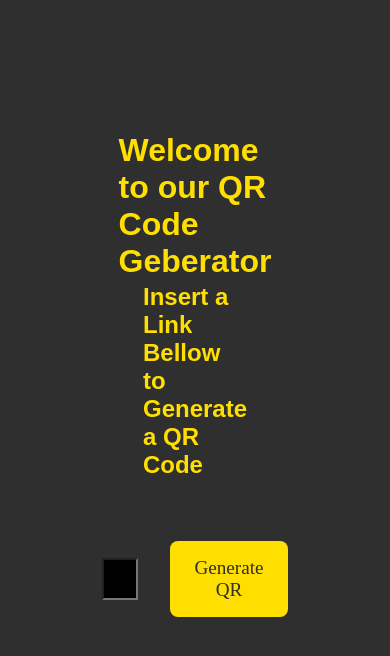
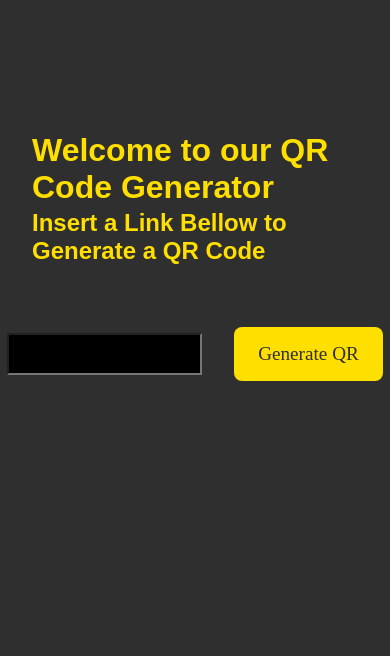
Before and after one commit to pglbiscuite/ProQR, a Flask app: page / in a window 390 px wide. Shown: the top 656 px of the page. Run offline with Flask 3, Linux system fonts and the light colour scheme; some web fonts are replaced.

Commit message:
Version: 0.1.2 - Corrected Typos & Fixed Moblie Responsiveness

```diff
--- a/templates/index.html
+++ b/templates/index.html
@@ -17,7 +17,7 @@
 <body>
 
     <div class="title">
-        <h1>Welcome to our QR Code Geberator</h1>
+        <h1>Welcome to our QR Code Generator</h1>
         <h2>Insert a Link Bellow to Generate a QR Code</h2>
     </div>
 
@@ -60,9 +60,12 @@
     }
 html
 body {
-    margin: 0rem 10rem;
+    /* margin: 0rem 10rem; */
     font-family: "Jersey 15", sans-serif;
     background: #2f2f2f;
+    display: flex;
+    flex-direction: column;
+
 }
 .title {
     margin-top: 100px;
```
